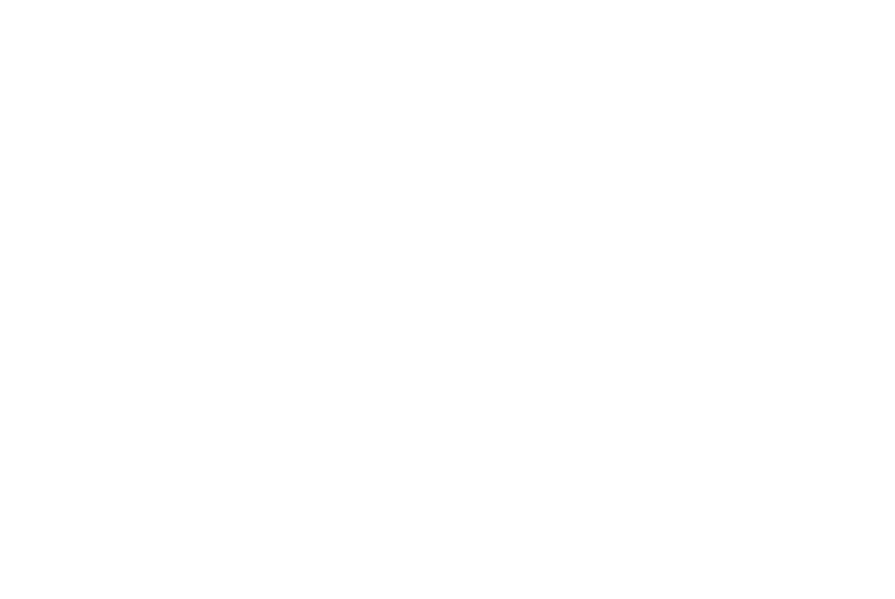
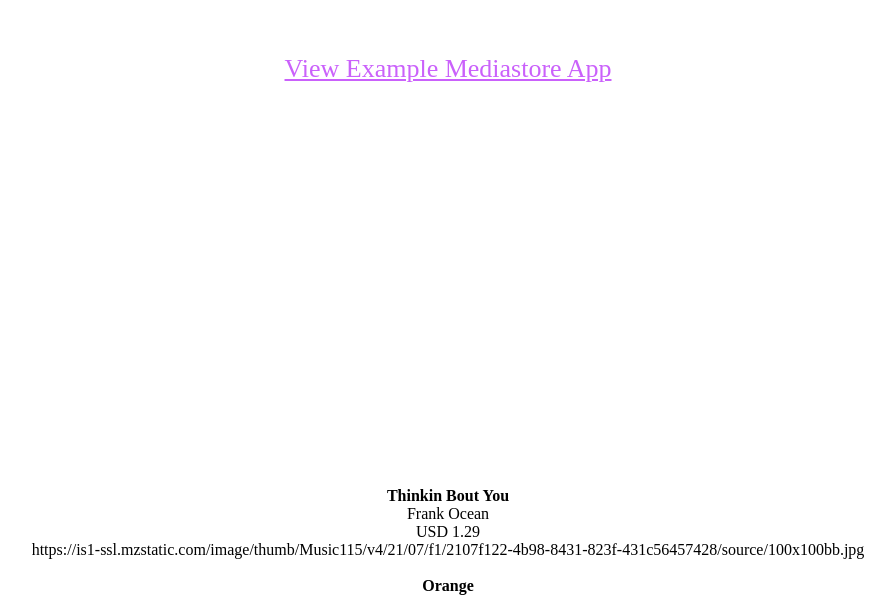
Before and after one commit to black-codher-bootcamp-2022-daly/unit-04-react-assessment-tarajaneseton, a React (Create React App) app: page / in a window 1280 px wide. Shown: the part 339-938 px from the top of the page, without its empty margins (192-1087 px from the left). Before the commit the page ends 800 px from the top, so only its background shows below. Built offline with nearby package versions, Linux system fonts and the light colour scheme.

Commit message:
mapped data from json file

```diff
--- a/public/index.html
+++ b/public/index.html
@@ -12,7 +12,6 @@
     <link rel="apple-touch-icon" href="%PUBLIC_URL%/logo192.png" />
 
     <link rel="manifest" href="%PUBLIC_URL%/manifest.json" />
-
     <title>React App</title>
   </head>
   <body>
--- a/src/App.js
+++ b/src/App.js
@@ -1,29 +1,17 @@
 import "./styles/App.css";
-import React, { useState } from "react";
-import { Track }  from "./components/Product";
-import data from "./models/data.json";
-import Help from "./components/Product";
+import React from "react";
+import musicdata from "./models/data.json";
+// import { Product } from "./components/Product.js";
 
-export default function App() {
-  return (
-    <div className="App">
-      <Car />
-    </div>
-  );
-}
-//usestate is used to store the tracks in the state.
+// usestate is used to store the tracks in the state.
 // const App = (props) => {
 // const [tracks] = useState(data);
-// return tracks.map(track => <Track key={track.id} track={track}/>);
-// // }
-// export default App;
 
 
-<div className="App">
-      <header className="App-header">
-      <Productlist products= {Product}/>;
- <p>Edit <code>src/App.js</code> and save to reload.
-        </p>
+function App() {
+return (
+      <div className="App">
+<header className="App-header">
 <a className="App-link"
 href="https://imusicstore.netlify.app/"
  target="_blank"
@@ -32,4 +20,21 @@
          View Example Mediastore App
         </a>
       </header>
+      {/* <Product /> */}
+      {
+musicdata.map( data => {
+    return(
+      <div className="box" key={ data.trackId }> <br />
+           <strong> { data.trackName }</strong><br />
+           { data.artistName } <br />
+           { data.currency } { data.trackPrice } <br />
+           { data.artworkUrl100 }
+
+      </div>
+    )
+})
+}
 </div>
+);
+}
+export default App;
--- a/src/index.js
+++ b/src/index.js
@@ -1,11 +1,13 @@
 import React from 'react';
 import ReactDOM from 'react-dom/client';
-// import App from './App.js';
+import App from './App.js';
+// import Product from './components/Product.js';
 
 const root = ReactDOM.createRoot(document.getElementById('root'));
 
-// root.render(
-//   <React.StrictMode>
-//     <App />
-//   </React.StrictMode>
-// );
+root.render(
+  <React.StrictMode>
+    <App />
+    {/* <Product /> */}
+  </React.StrictMode>
+);
--- a/src/styles/App.css
+++ b/src/styles/App.css
@@ -14,3 +14,9 @@
 .App-link {
   color: #ca61fb;
 }
+
+.product-container {
+  padding-left: 2px;
+  padding-right: 2px;
+  margin-top: 2px;
+}
```
Also changed, not shown: src/components/Product.js (+14 -11 lines).
